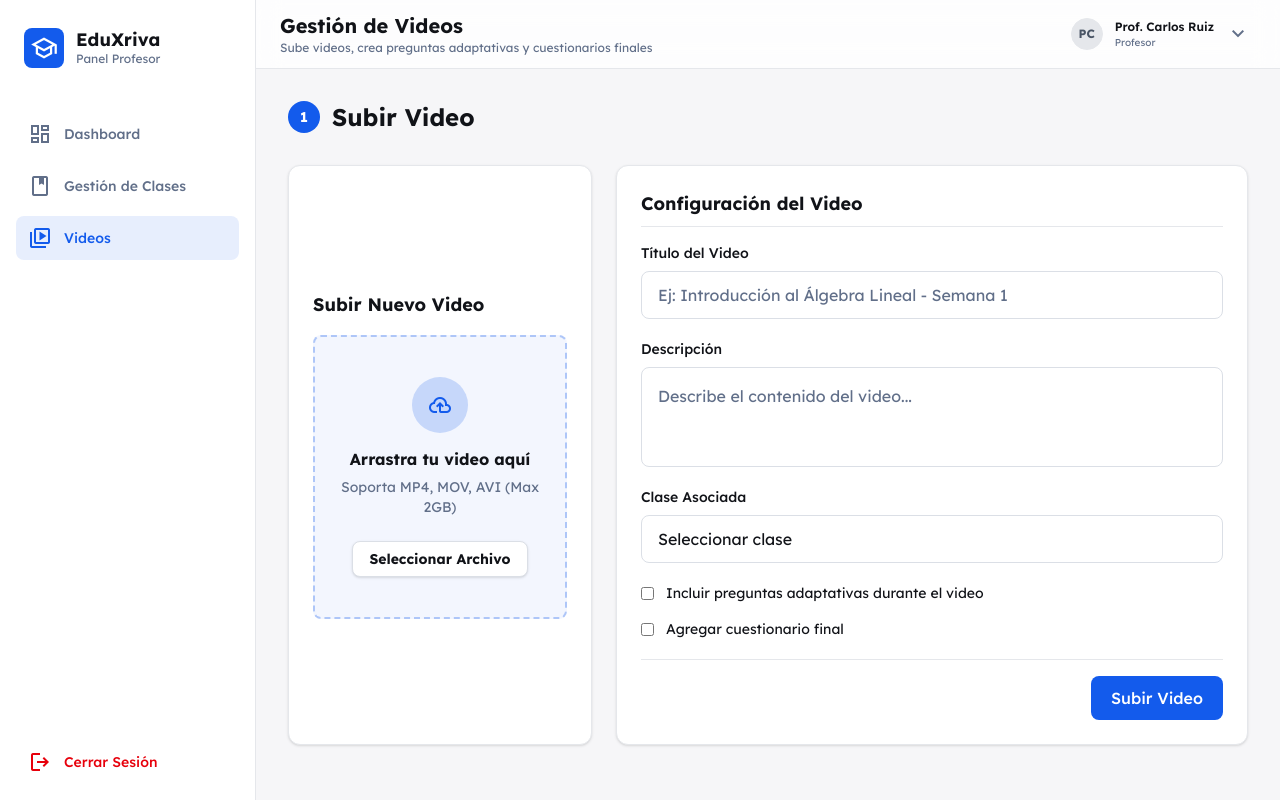
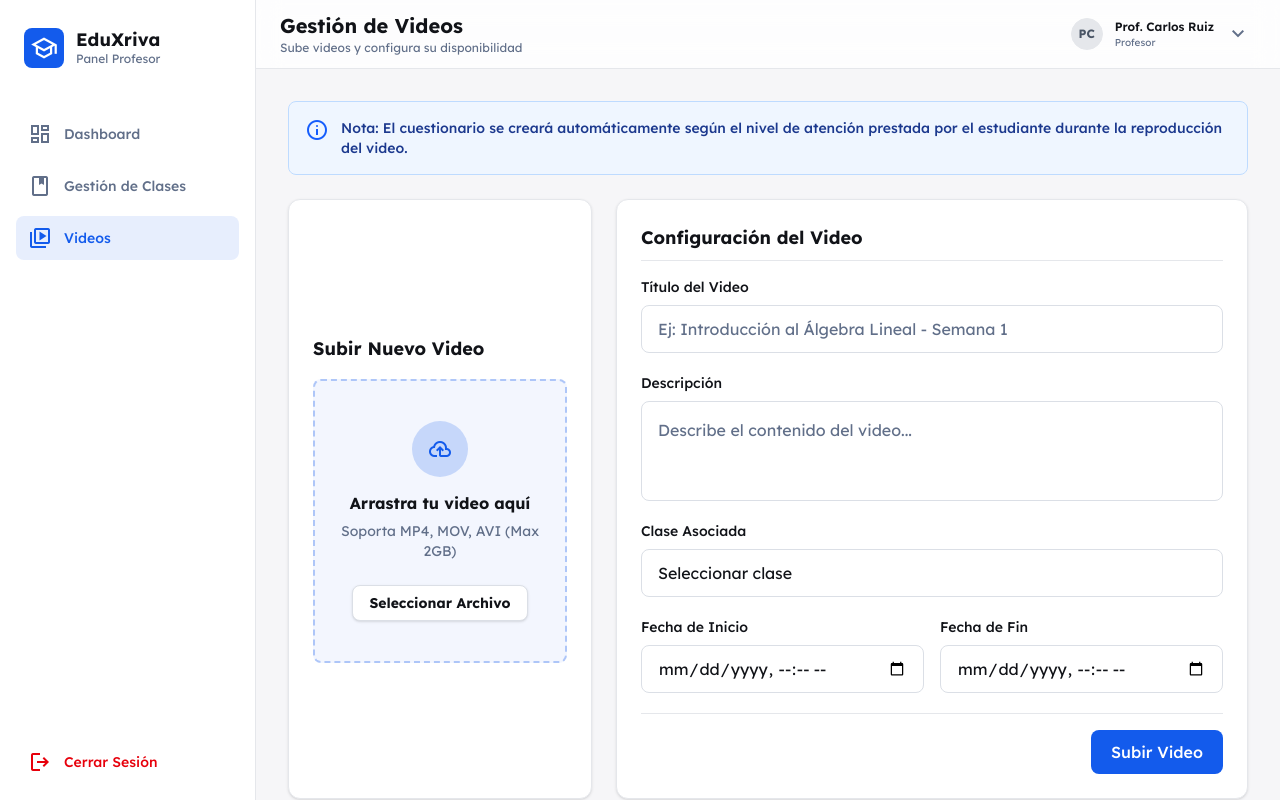
Before and after one commit to Xriva18/detecion_atencion, a Next.js app in the folder frontend/: page /profesor/subir-video in a window 1280 px wide. Built offline with nearby package versions, Linux system fonts and the light colour scheme.

Commit message:
Update ProfesorDashboard to display class creation dates instead of schedules. Modify SubirVideoPage to include start and end date inputs, and update the subtitle for clarity on video management features.

```diff
--- a/frontend/app/profesor/page.tsx
+++ b/frontend/app/profesor/page.tsx
@@ -14,7 +14,7 @@ const mockActiveClasses = [
   {
     id: "1",
     name: "Matemáticas Avanzadas I",
-    schedule: "Lunes y Miércoles • 10:00 AM - 12:00 PM",
+    createdDate: "2024-01-15",
     status: "En curso",
     students: 32,
     videos: 12,
@@ -22,7 +22,7 @@ const mockActiveClasses = [
   {
     id: "2",
     name: "Química Orgánica",
-    schedule: "Martes y Jueves • 08:00 AM - 10:00 AM",
+    createdDate: "2024-02-01",
     status: "En curso",
     students: 26,
     videos: 8,
@@ -30,7 +30,7 @@ const mockActiveClasses = [
   {
     id: "3",
     name: "Programación Básica",
-    schedule: "Viernes • 02:00 PM - 05:00 PM",
+    createdDate: "2024-02-10",
     status: "Próximo",
     students: 42,
     videos: 5,
@@ -156,8 +156,21 @@ export default function ProfesorDashboard() {
                     <h3 className="text-lg font-bold text-[#111318] group-hover:text-primary transition-colors">
                       {classItem.name}
                     </h3>
-                    <p className="text-sm text-[#616f89] mt-1">
-                      {classItem.schedule}
+                    <p className="text-sm text-[#616f89] mt-1 flex items-center gap-1.5">
+                      <span className="material-symbols-outlined text-[16px]">
+                        calendar_today
+                      </span>
+                      <span>
+                        Creada:{" "}
+                        {new Date(classItem.createdDate).toLocaleDateString(
+                          "es-ES",
+                          {
+                            year: "numeric",
+                            month: "long",
+                            day: "numeric",
+                          }
+                        )}
+                      </span>
                     </p>
                   </div>
                   <span
--- a/frontend/app/profesor/subir-video/page.tsx
+++ b/frontend/app/profesor/subir-video/page.tsx
@@ -16,8 +16,8 @@ export default function SubirVideoPage() {
     description: "",
     classId: "",
     videoType: "lecture" as "lecture" | "evaluation",
-    adaptiveQuestions: false,
-    finalQuiz: false,
+    startDate: "",
+    endDate: "",
   });
 
   const handleSubmit = (e: React.FormEvent) => {
@@ -31,7 +31,7 @@ export default function SubirVideoPage() {
     <>
       <Header
         title="Gestión de Videos"
-        subtitle="Sube videos, crea preguntas adaptativas y cuestionarios finales"
+        subtitle="Sube videos y configura su disponibilidad"
         user={{
           name: "Prof. Carlos Ruiz",
           email: "carlos.ruiz@edu.com",
@@ -39,13 +39,17 @@ export default function SubirVideoPage() {
         }}
       />
       <div className="p-6 md:p-8 max-w-7xl mx-auto w-full flex flex-col gap-8">
-        {/* Paso 1: Subir Video */}
         <div className="flex flex-col gap-6">
-          <div className="flex items-center gap-3 mb-2">
-            <div className="size-8 rounded-full bg-primary text-white flex items-center justify-center font-bold text-sm">
-              1
+          {/* Nota informativa */}
+          <div className="bg-blue-50 border border-blue-200 rounded-lg p-4 flex items-start gap-3">
+            <span className="material-symbols-outlined text-blue-600 text-xl">
+              info
+            </span>
+            <div className="flex-1">
+              <p className="text-sm text-blue-900 font-medium">
+                Nota: El cuestionario se creará automáticamente según el nivel de atención prestada por el estudiante durante la reproducción del video.
+              </p>
             </div>
-            <h2 className="text-2xl font-bold text-[#111318]">Subir Video</h2>
           </div>
 
           <div className="grid grid-cols-1 lg:grid-cols-12 gap-6">
@@ -133,38 +137,34 @@ export default function SubirVideoPage() {
                       ))}
                     </select>
                   </label>
-                  <div className="flex flex-col gap-4">
-                    <label className="flex items-center gap-3 cursor-pointer">
+                  <div className="grid grid-cols-1 md:grid-cols-2 gap-4">
+                    <label className="flex flex-col gap-2">
+                      <span className="text-[#111318] text-sm font-medium">
+                        Fecha de Inicio
+                      </span>
                       <input
-                        type="checkbox"
-                        className="rounded border-gray-300 text-primary focus:ring-primary"
-                        checked={formData.adaptiveQuestions}
+                        type="datetime-local"
+                        className="w-full rounded-lg border border-[#dbdfe6] bg-white text-[#111318] h-12 px-4 focus:outline-none focus:ring-2 focus:ring-primary/50 focus:border-primary transition-all"
+                        required
+                        value={formData.startDate}
                         onChange={(e) =>
-                          setFormData({
-                            ...formData,
-                            adaptiveQuestions: e.target.checked,
-                          })
+                          setFormData({ ...formData, startDate: e.target.value })
                         }
                       />
-                      <span className="text-sm text-[#111318]">
-                        Incluir preguntas adaptativas durante el video
+                    </label>
+                    <label className="flex flex-col gap-2">
+                      <span className="text-[#111318] text-sm font-medium">
+                        Fecha de Fin
                       </span>
-                    </label>
-                    <label className="flex items-center gap-3 cursor-pointer">
                       <input
-                        type="checkbox"
-                        className="rounded border-gray-300 text-primary focus:ring-primary"
-                        checked={formData.finalQuiz}
+                        type="datetime-local"
+                        className="w-full rounded-lg border border-[#dbdfe6] bg-white text-[#111318] h-12 px-4 focus:outline-none focus:ring-2 focus:ring-primary/50 focus:border-primary transition-all"
+                        required
+                        value={formData.endDate}
                         onChange={(e) =>
-                          setFormData({
-                            ...formData,
-                            finalQuiz: e.target.checked,
-                          })
+                          setFormData({ ...formData, endDate: e.target.value })
                         }
                       />
-                      <span className="text-sm text-[#111318]">
-                        Agregar cuestionario final
-                      </span>
                     </label>
                   </div>
                   <div className="flex gap-3 justify-end pt-4 border-t border-[#e5e7eb]">
```
